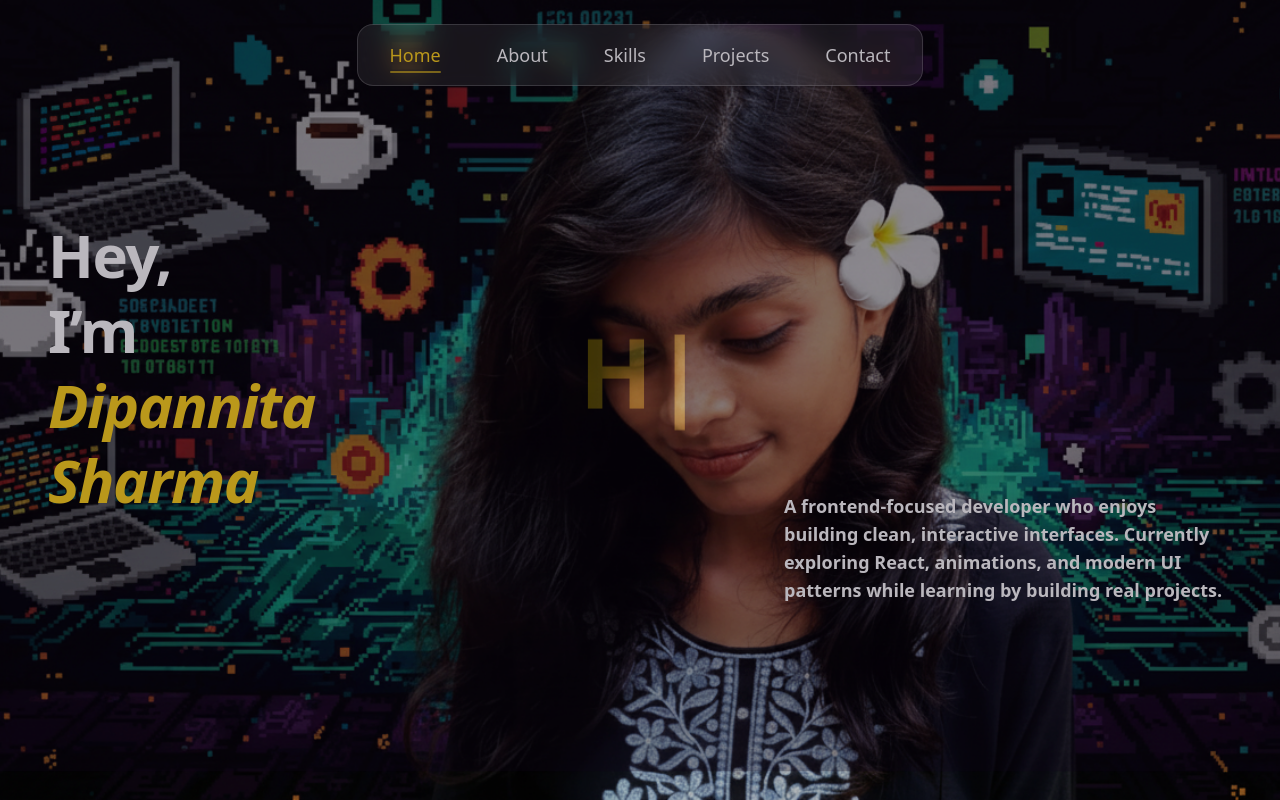
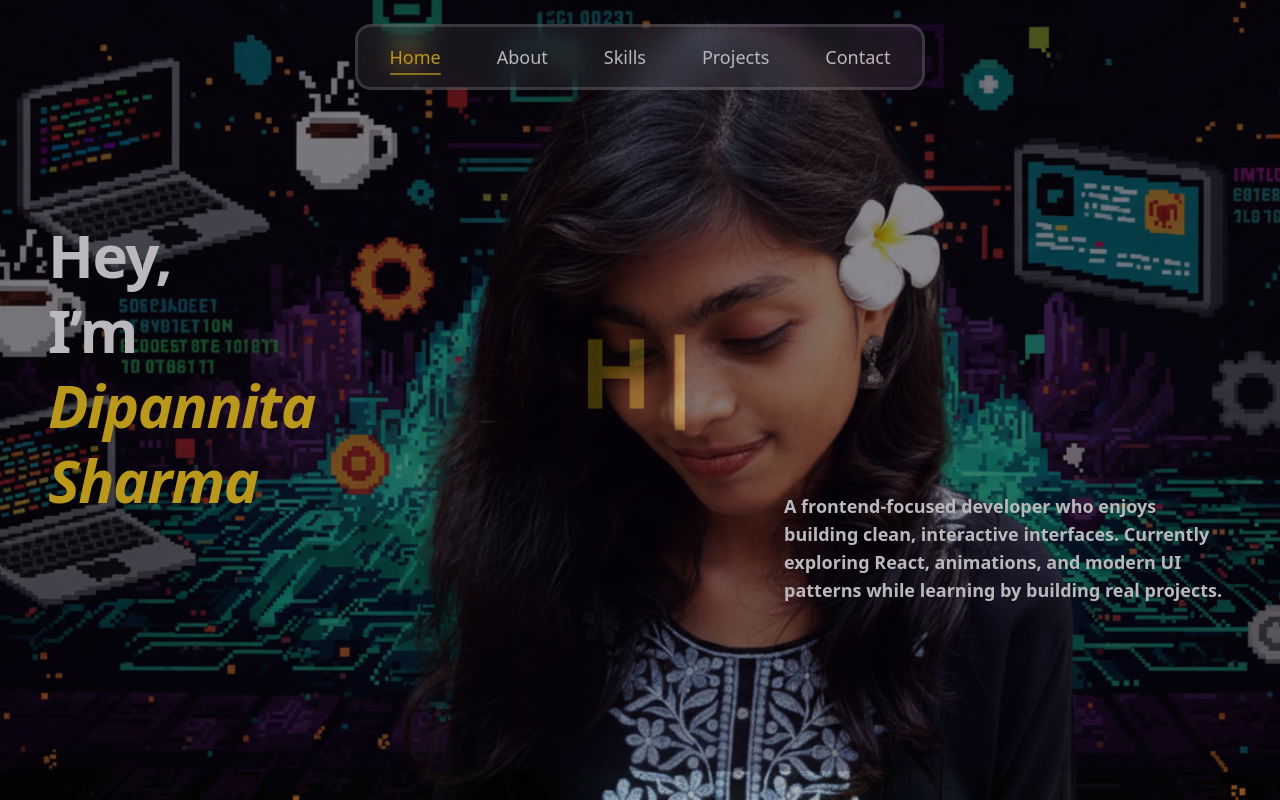
Before and after one commit to dipannitasharma/portfolio, a React (Vite) app: page / in a window 1280 px wide. Shown: the top 800 px of the page. Built offline with nearby package versions, Linux system fonts and the light colour scheme.

Commit message:
Update Navbar styling for improved border and active link animation

```diff
--- a/src/components/Navbar.jsx
+++ b/src/components/Navbar.jsx
@@ -53,7 +53,7 @@ const Navbar = () => {
                 <div className="hidden md:flex justify-center">
                     <nav
                         className={`
-              backdrop-blur-md border border-white/20
+              backdrop-blur-md border-3 border-white/20
               rounded-2xl px-8 py-4
               transition-all duration-300
               ${scrolled ? "bg-white/15 shadow-xl" : "bg-white/10"}
@@ -72,9 +72,13 @@ const Navbar = () => {
                                                 }`}
                                         >
                                             {link.label}
-                                            {isActive && (
-                                                <span className="absolute -bottom-1 left-0 w-full h-0.5 bg-[#FFD41D]/60 rounded-full" />
-                                            )}
+                                            <span
+                                                className={`
+                          absolute -bottom-1 left-0 h-0.5 rounded-full
+                          bg-[#FFD41D]/70 transition-all duration-300
+                          ${isActive ? "w-full" : "w-0 group-hover/item:w-full"}
+                        `}
+                                            />
                                         </button>
                                     </li>
                                 );
```
